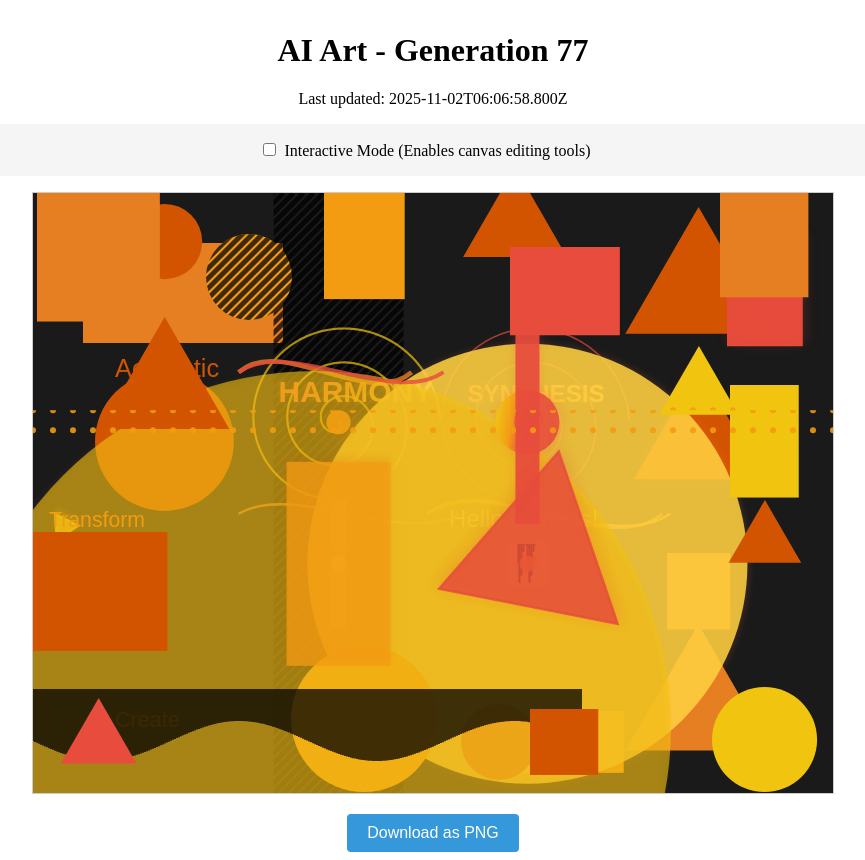
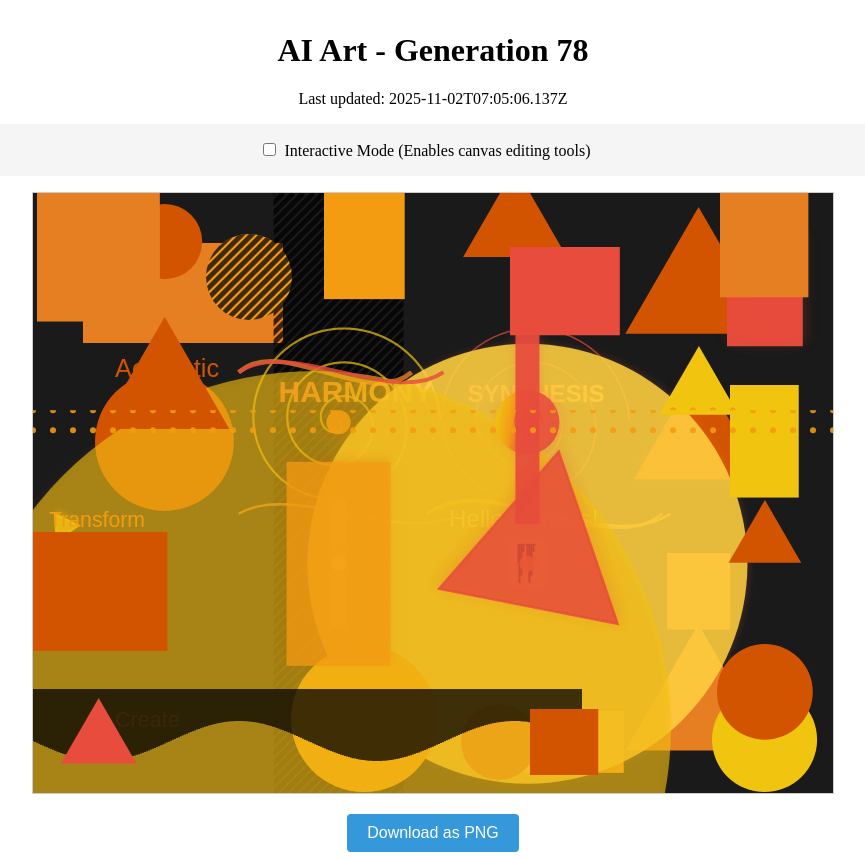
Before and after one commit to mcclowes/ai-art, a React (Vite) app: page / in a window 1280 px wide. Shown: the whole page, without its empty margins (207-1072 px from the left). Built offline with nearby package versions, Linux system fonts and the light colour scheme.

Commit message:
Improve artwork - Generation 78

```diff
--- a/src/artwork-state.ts
+++ b/src/artwork-state.ts
@@ -918,9 +918,17 @@ export const artworkState: ArtworkState = {
       "pattern": "dots",
       "opacity": 0.8855346868364398,
       "id": "pattern_rect_1762056433047"
+    },
+    {
+      "type": "circle",
+      "x": 731.8792889079638,
+      "y": 498.8792889079638,
+      "radius": 47.87928890796381,
+      "fillStyle": "#d35400",
+      "id": "circle_1762067106137"
     }
   ],
-  "generation": 77,
-  "lastUpdated": "2025-11-02T06:06:58.800Z",
+  "generation": 78,
+  "lastUpdated": "2025-11-02T07:05:06.137Z",
   "cycleStarted": "2025-10-30T02:35:06.400Z"
 };
```
